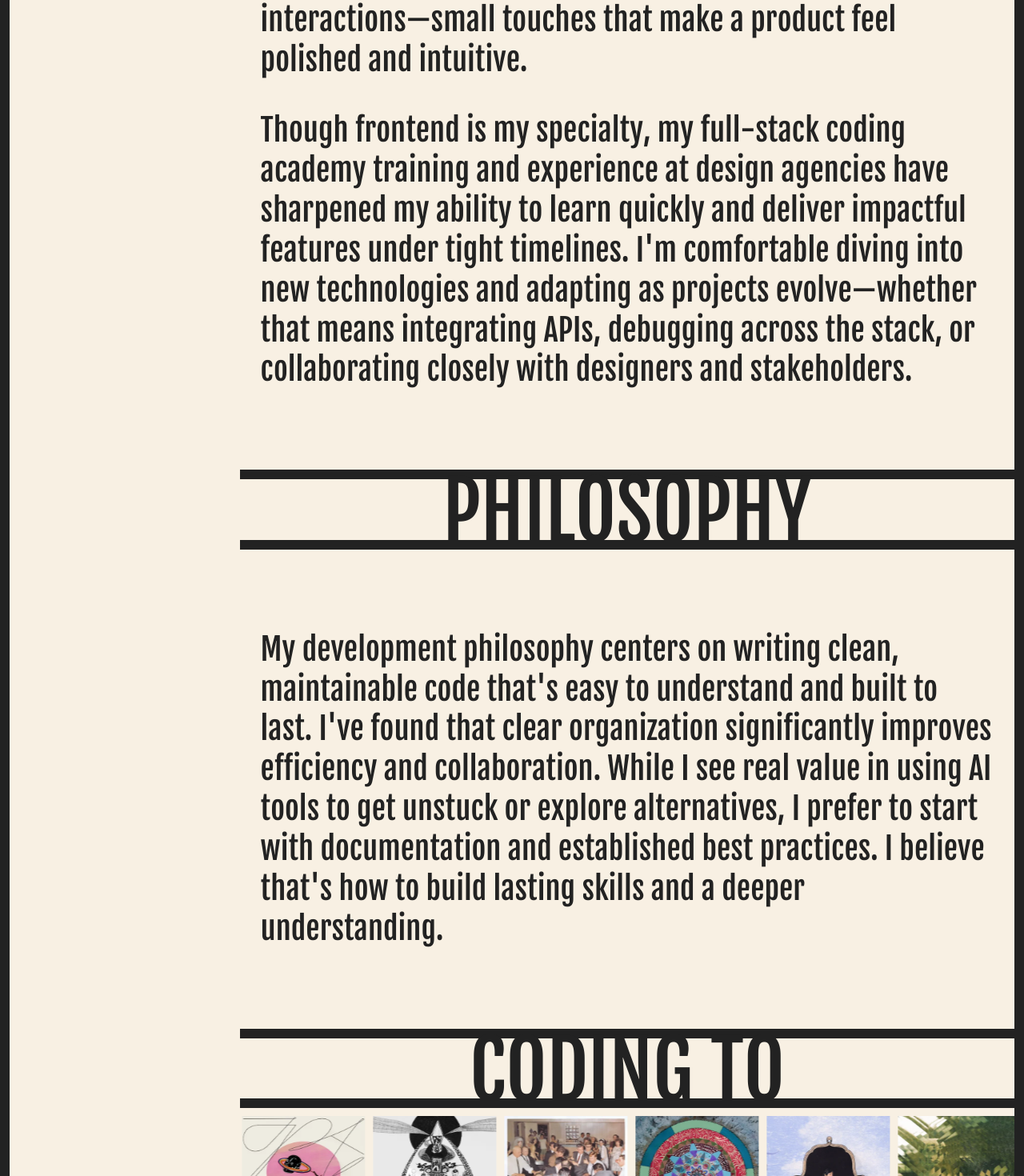
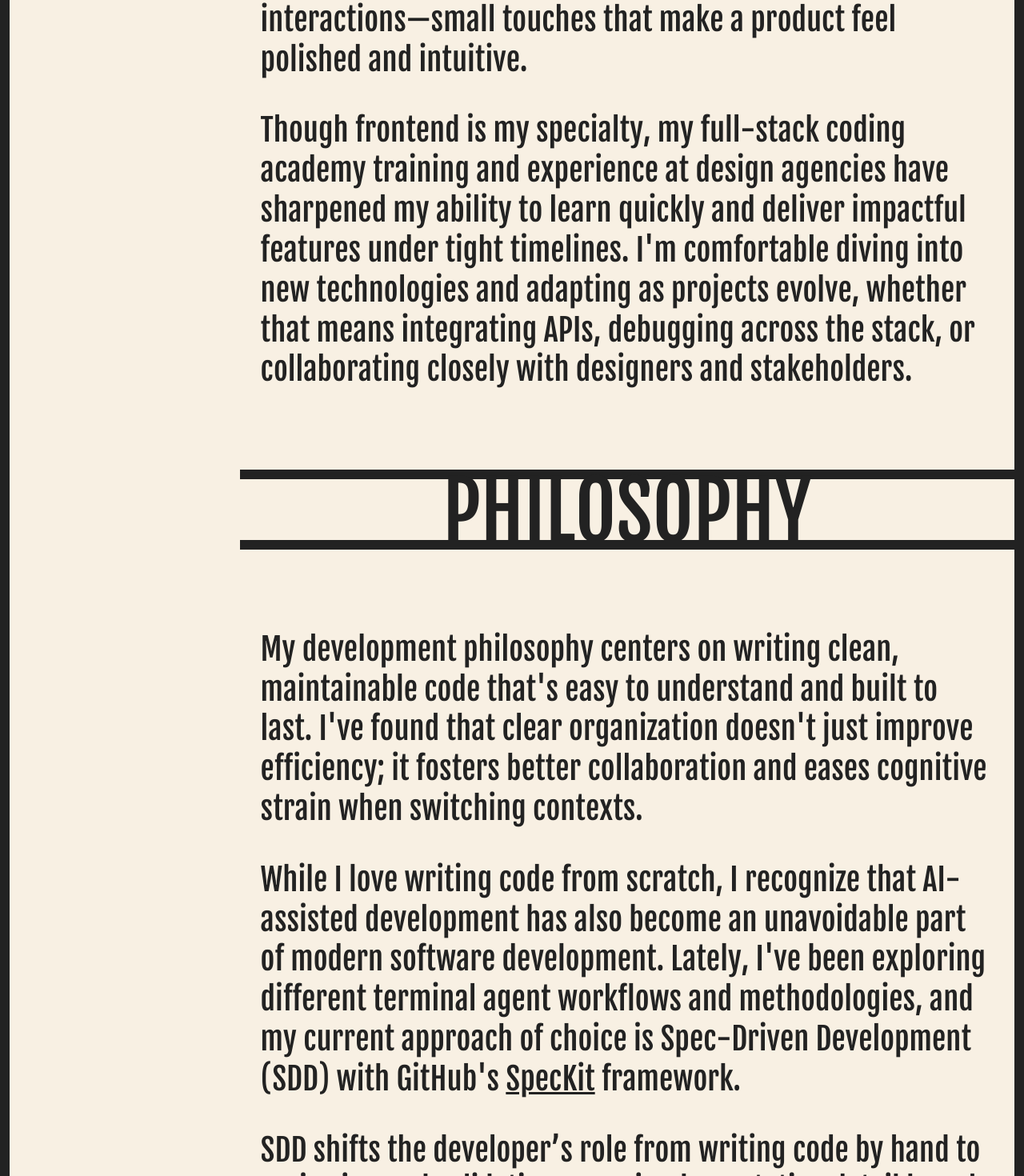
Before and after one commit to karlyhoffman/portfolio-2022, a Next.js app: page / in a window 1280 px wide. Shown: the part 1100-2570 px from the top of the page at 80% size. Built offline with nearby package versions, Linux system fonts and the light colour scheme.

Commit message:
philosophy section — update copy

```diff
--- a/pages/index.js
+++ b/pages/index.js
@@ -72,17 +72,14 @@ export default function Home() {
           <h2 className="sr-only">About</h2>
           <div className={styles.intro_text}>
             <p>
-              Over the past nine years, I&apos;ve built a career in web development focusing on building
-              responsive, user-friendly web interfaces with a keen eye for detail. I have a
-              particular enthusiasm for smooth UX animations and micro-interactions—small touches
-              that make a product feel polished and intuitive.
+              Over the past nine years, I&apos;ve built a career in web development focusing on building responsive, user-friendly web interfaces with a keen eye for detail. I have a particular enthusiasm for smooth UX animations and micro-interactions—small touches that make a product feel polished and intuitive.
             </p>
 
             <p>
               Though frontend is my specialty, my full-stack coding academy training and experience
               at design agencies have sharpened my ability to learn quickly and deliver impactful
               features under tight timelines. I&apos;m comfortable diving into new technologies and
-              adapting as projects evolve—whether that means integrating APIs, debugging across the
+              adapting as projects evolve, whether that means integrating APIs, debugging across the
               stack, or collaborating closely with designers and stakeholders.
             </p>
           </div>
@@ -90,7 +87,15 @@ export default function Home() {
           <HeadlineReveal tag="h2" center>Philosophy</HeadlineReveal>
           <div className={styles.intro_text}>
             <p>
-              My development philosophy centers on writing clean, maintainable code that&apos;s easy to understand and built to last. I&apos;ve found that clear organization significantly improves efficiency and collaboration. While I see real value in using AI tools to get unstuck or explore alternatives, I prefer to start with documentation and established best practices. I believe that&apos;s how to build lasting skills and a deeper understanding.
+              My development philosophy centers on writing clean, maintainable code that&apos;s easy to understand and built to last. I&apos;ve found that clear organization doesn&apos;t just improve efficiency; it fosters better collaboration and eases cognitive strain when switching contexts.
+            </p>
+
+            <p>
+              While I love writing code from scratch, I recognize that AI-assisted development has also become an unavoidable part of modern software development. Lately, I&apos;ve been exploring different terminal agent workflows and methodologies, and my current approach of choice is Spec-Driven Development (SDD) with GitHub&apos;s <a href="https://github.com/github/spec-kit" target="_blank">SpecKit</a> framework.
+            </p>
+
+            <p>
+              SDD shifts the developer’s role from writing code by hand to reviewing and validating every implementation detail based on well-defined specifications. It requires developers to maintain a deep, foundational understanding of what&apos;s happening under the hood so they can guide output with clear requirements and constraints. With this approach, I&apos;d argue AI-assisted development through structured, intentional techniques makes engineers more knowledgeable, not lazier.
             </p>
           </div>
 
```
